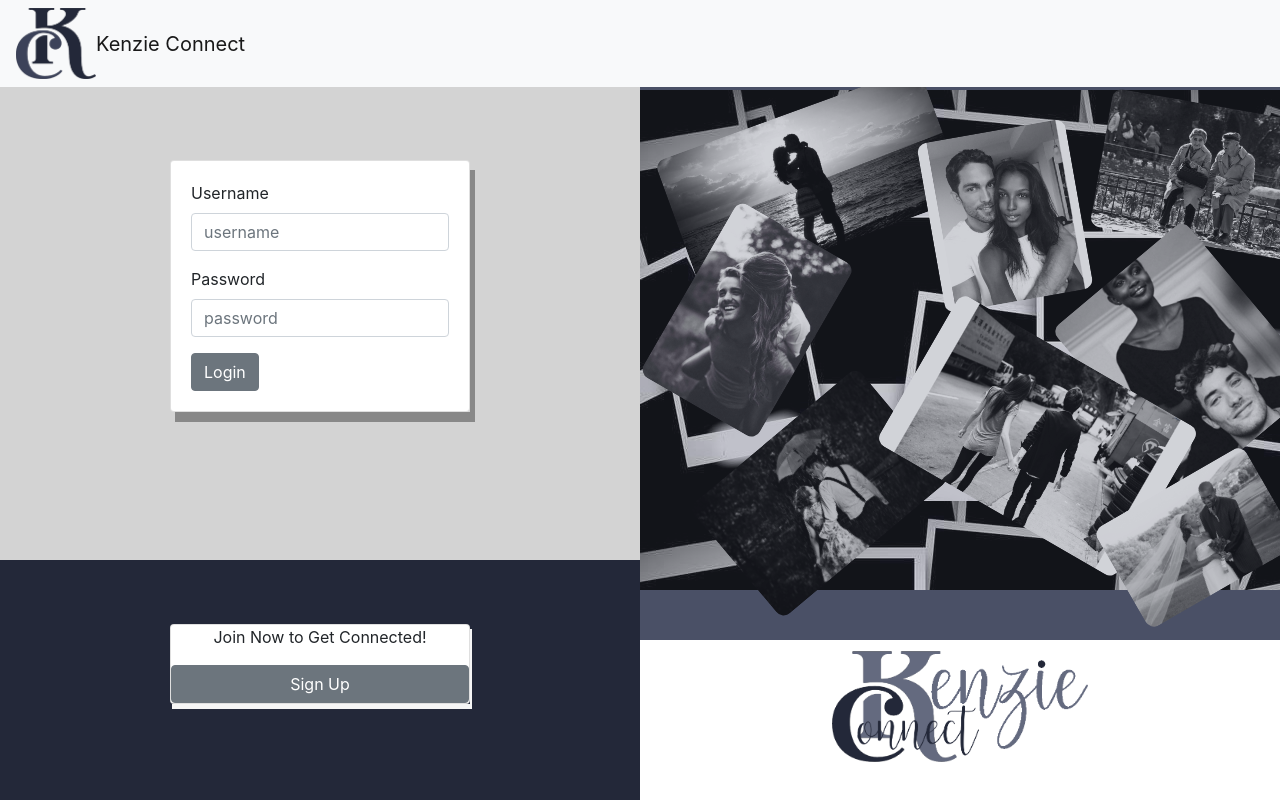
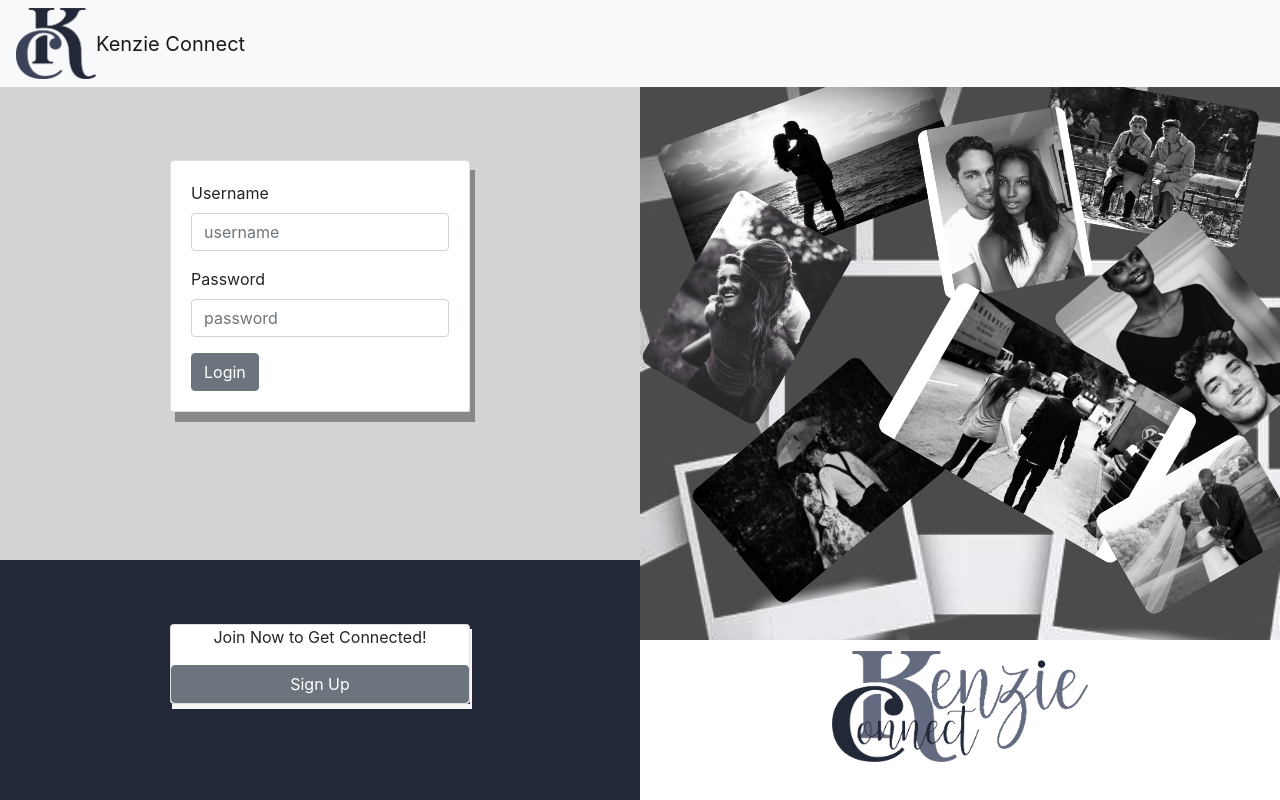
Before and after one commit to AmandaYonce/kenzieconnect, a React (Create React App) app in the folder frontend/: page / in a window 1280 px wide. Shown: the top 800 px of the page. Built offline with nearby package versions, Linux system fonts and the light colour scheme.

Commit message:
added polaroid

```diff
--- a/frontend/src/main.css
+++ b/frontend/src/main.css
@@ -77,12 +77,14 @@
 }
 
 #collage-container{
-	width:700px;
-	height:500px;
-	margin: 14% auto;
+	width: 100%;
+    /* height:500px; */
+    height: 80vh;
+	margin: 12% auto;
     position: relative;
     background-image: url('./images/polaroid.jpeg');
-    opacity: 0.75;
+    /* opacity: 0.75; */
+    background-size: cover;
 }
 
 #collage-one,#collage-two,#collage-three,#collage-four,
```
Also changed, not shown: frontend/src/images/polaroid.jpeg.
